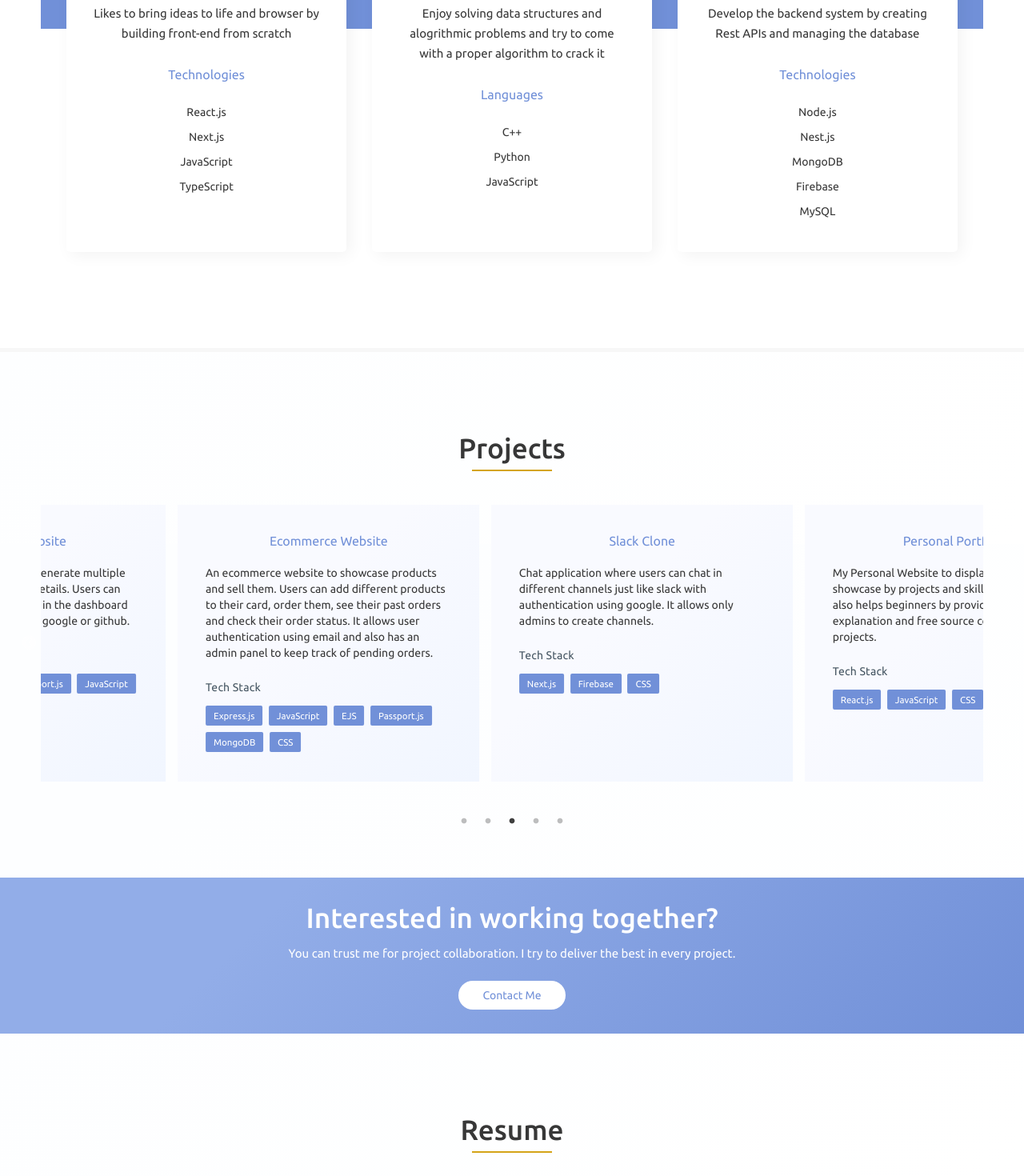
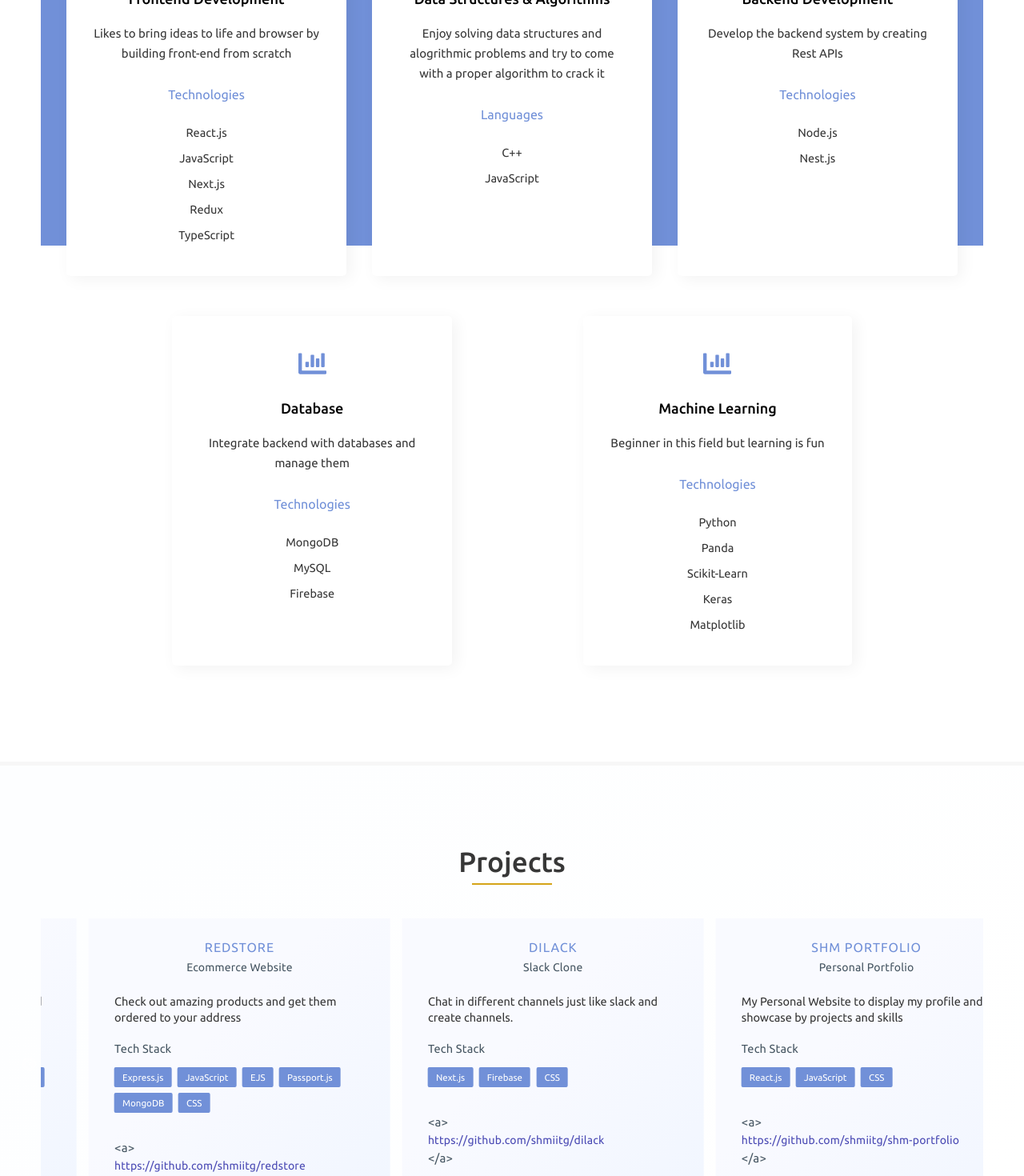
Before and after one commit to shmiitg/Shm-Portfolio, a React (Create React App) app: page / in a window 1280 px wide. Shown: the part 1720-3190 px from the top of the page at 80% size. Built offline with nearby package versions, Linux system fonts and the light colour scheme.

Commit message:
update skills and design

```diff
--- a/src/App.css
+++ b/src/App.css
@@ -20,7 +20,7 @@ html {
 }
 
 body {
-  font-size: 1.4rem;
+    font-size: 1.45rem;
     font-family: "Ubuntu", sans-serif;
     background-color: #fff;
     background-image: linear-gradient(315deg, #ffffff 0%, #fdfeff 74%);
--- a/src/about/AboutMe.js
+++ b/src/about/AboutMe.js
@@ -3,13 +3,14 @@ import "./AboutMe.css";
 const AboutMe = ({ aboutRef }) => {
     const highLigts = [
         "Frontend Development",
-        "Data Structures and Algorithms",
+        "Data Structures",
+        "Algorithms",
         "Backend Development",
-        "Machine learning and EDA",
         "Database management",
     ];
-    const about =
-        "A 4th year engineering student from Indian Institute of Technology, Guwahati passionate about coding. Started my coding journey in 2020 by learning C language. Over the past two years I have a explored a lot in the field of both Frontend and Backend Web Development by building mutiple projects and delpoying them. Also I practiced a lot of problems on Data Structures and Algorithms across multiple websites.";
+    const about = `A 4th year engineering student from Indian Institute of Technology, Guwahati passionate about coding.
+        Started my coding journey in 2020 by learning C language. Over the past two years I have a explored a lot in the field of both Frontend and Backend Web Development by building mutiple projects and delpoying them.
+        Also I practiced a lot of problems on Data Structures and Algorithms across multiple websites.`;
 
     return (
         <div className="about-container" ref={aboutRef}>
--- a/src/projects/ProjectCard.js
+++ b/src/projects/ProjectCard.js
@@ -1,4 +1,6 @@
-const ProjectCard = ({ name, link, info, tech }) => {
+const ProjectCard = ({ name, title, link, info, tech, github }) => {
+    const openAnchor = "<a>";
+    const closeAnchor = "</a>";
     return (
         <div className="proj-card">
             <div className="proj-card-wrapper">
@@ -7,7 +9,8 @@ const ProjectCard = ({ name, link, info, tech }) => {
                         {name}
                     </a>
                 </div>
-                <div className="proj-info">{info}</div>
+                <h4 className="proj-title">{title}</h4>
+                <p className="proj-info">{info}</p>
                 <div className="proj-tech-stack">Tech Stack</div>
                 <div className="proj-tools">
                     {tech.map((t, index) => (
@@ -16,6 +19,11 @@ const ProjectCard = ({ name, link, info, tech }) => {
                         </div>
                     ))}
                 </div>
+                <div className="proj-github">
+                    <span>{openAnchor}</span>
+                    <a href={github}>{github}</a>
+                    <span>{closeAnchor}</span>
+                </div>
             </div>
         </div>
     );
--- a/src/projects/Projects.css
+++ b/src/projects/Projects.css
@@ -14,15 +14,55 @@
 
 .proj-card-wrapper {
     height: inherit;
-    padding: max(2rem, 2.7vw);
+    padding: max(1.8rem, 2.1vw) max(2rem, 2.5vw);
+}
+
+.proj-card-main img {
+    max-width: 38rem;
+    position: absolute;
+    z-index: -10;
+    opacity: 0.25;
 }
 
 .proj-name {
     width: 100%;
-    font-size: 1.8rem;
+    font-size: 1.7rem;
+    text-transform: uppercase;
+    letter-spacing: 1px;
     text-align: center;
-    margin-bottom: 2rem;
+    margin-bottom: 0.75rem;
     color: var(--clr-primary);
+}
+
+.proj-title {
+    font-weight: 400;
+    margin-bottom: 2.5rem;
+    text-align: center;
+    font-size: 1.4rem;
+    letter-spacing: 0.2px;
+    color: #465662;
+}
+
+.proj-github {
+    display: flex;
+    flex-direction: column;
+    margin-top: 3.5rem;
+    letter-spacing: 0.2px;
+    color: #465662;
+    gap: 6px;
+}
+
+.proj-github span {
+    font-size: 1.5rem;
+}
+
+.proj-github a {
+    font-size: 1.4rem;
+    color: #4a4ab4;
+}
+
+.proj-github a:hover {
+    text-decoration: underline;
 }
 
 .proj-name a {
@@ -36,7 +76,7 @@
 
 .proj-tech-stack {
     letter-spacing: 0.2px;
-    margin: 2.5rem 0 1.5rem;
+    margin: 2rem 0 1.5rem;
     color: #465662;
 }
 
--- a/src/projects/Projects.js
+++ b/src/projects/Projects.js
@@ -8,34 +8,44 @@ import "slick-carousel/slick/slick-theme.css";
 const Projects = ({ projectsRef }) => {
     const projects = [
         {
-            name: "Interview Prep Website",
-            link: "https://shm-it.herokuapp.com",
-            info: "An Interview Preparation Website inspired from GeekforGeeks. The website has features like user authentication, code compiler, progress status, reading, writing, editing and deleting blogs, profile viewing and editing, problem solving, etc.",
+            name: "Code Dunk",
+            title: "Interview Tracker Website",
+            link: "https://code-dunk.onrender.com",
+            info: "Keep track of your interview progress and crack them",
             tech: ["React.js", "Express.js", "JWT", "JavaScript", "MongoDB", "CSS"],
+            github: "https://github.com/shmiitg/code-dunk",
         },
         {
-            name: "Portfolio Website",
+            name: "Portgen",
+            title: "Portfolio Website",
             link: "https://shm-portgen.herokuapp.com",
-            info: "The website allows users to generate multiple portfolio by filling required details. Users can view and edit their portfolios in the dashboard and signup/login using email, google or github.",
+            info: "Generate multiple portfolio by filling required details",
             tech: ["React.js", "Express.js", "Passport.js", "JavaScript", "MongoDB", "CSS"],
+            github: "https://github.com/shmiitg/portgen",
         },
         {
-            name: "Ecommerce Website",
+            name: "Redstore",
+            title: "Ecommerce Website",
             link: "https://shm-ecommerce.herokuapp.com",
-            info: "An ecommerce website to showcase products and sell them. Users can add different products to their card, order them, see their past orders and check their order status. It allows user authentication using email and also has an admin panel to keep track of pending orders.",
+            info: "Check out amazing products and get them ordered to your address",
             tech: ["Express.js", "JavaScript", "EJS", "Passport.js", "MongoDB", "CSS"],
+            github: "https://github.com/shmiitg/redstore",
         },
         {
-            name: "Slack Clone",
+            name: "Dilack",
+            title: "Slack Clone",
             link: "https://shm-dilack.vercel.app",
-            info: "Chat application where users can chat in different channels just like slack with authentication using google. It allows only admins to create channels.",
+            info: "Chat in different channels just like slack and create channels.",
             tech: ["Next.js", "Firebase", "CSS"],
+            github: "https://github.com/shmiitg/dilack",
         },
         {
-            name: "Personal Portfolio",
+            name: "Shm Portfolio",
+            title: "Personal Portfolio",
             link: "https://shm-portfolio.netlify.app",
-            info: "My Personal Website to display my profile and showcase by projects and skills. This website also helps beginners by providing them explanation and free source code of my projects.",
+            info: "My Personal Website to display my profile and showcase by projects and skills",
             tech: ["React.js", "JavaScript", "CSS"],
+            github: "https://github.com/shmiitg/shm-portfolio",
         },
     ];
 
@@ -81,9 +91,11 @@ const Projects = ({ projectsRef }) => {
                         <ProjectCard
                             key={index}
                             name={project.name}
+                            title={project.title}
                             link={project.link}
                             info={project.info}
                             tech={project.tech}
+                            github={project.github}
                         />
                     ))}
                 </Slider>
--- a/src/resume/KeyCourses.js
+++ b/src/resume/KeyCourses.js
@@ -15,7 +15,8 @@ const KeyCourses = () => {
         {
             name: "Machine Learning",
             date: "2020-21",
-            info: "Deep Learning Specialization by deeplearning.ai, FAST TRACK TO ML by Coding Club IIT Guwahati",
+            info: `Deep Learning Specialization by deeplearning.ai,
+            FAST TRACK TO ML by Coding Club IIT Guwahati`,
         },
     ];
 
--- a/src/resume/Projects.js
+++ b/src/resume/Projects.js
@@ -5,8 +5,14 @@ const Projects = () => {
         {
             name: "Interview Prep Website",
             date: "Oct 2021",
-            info: "Interview Preparation Website to keep track of progress and crack interviews",
+            info: "Keep track of your progress and crack interviews",
             tech: "React.js, Express.js, JWT, MongoDB, CSS",
+        },
+        {
+            name: "Project Manager",
+            date: "Aug 2022",
+            info: "Manage you projects and mark them with different status",
+            tech: "React.js, Express.js, MySQL, CSS",
         },
         {
             name: "Portfolio Generator",
@@ -17,7 +23,7 @@ const Projects = () => {
         {
             name: "Ecommerce Website",
             date: "July 2021",
-            info: "Interactive Ecommerce Website for showcasing and selling products",
+            info: "Checkout amazing products and buy them",
             tech: "Express.js, Passport.js, MongoDB, CSS",
         },
     ];
--- a/src/resume/TechSkills.js
+++ b/src/resume/TechSkills.js
@@ -1,16 +1,25 @@
 const TechSkills = () => {
     const skills = [
-        { name: "Core Programming", tech: "C++, Python" },
         {
             name: "Frontend Development",
-            tech: "React.js, JavaScript, TypeScript, Next.js",
+            tech: "React.js, JavaScript, Next.js, Redux",
+        },
+        {
+            name: "Data Structures and Algorithms",
+            tech: "C++",
         },
         {
             name: "Backend Development",
-            tech: "Node.js, Nest.js, MongoDB, MySQL, Firebase",
+            tech: "Node.js, Nest.js",
         },
-        { name: "Database", tech: "MongoDB, Firebase, MySQL" },
-        { name: "Machine Learning", tech: "Scikit-learn, Keras, OpenCV" },
+        {
+            name: "Database",
+            tech: "MongoDB, Firebase, MySQL",
+        },
+        {
+            name: "Miscellaneous",
+            tech: "Python, Docker, TypeScript, Machine Learning",
+        },
     ];
 
     return (
--- a/src/skills/Skills.js
+++ b/src/skills/Skills.js
@@ -10,21 +10,35 @@ const Skills = ({ skillsRef }) => {
             name: "Frontend Development",
             info: "Likes to bring ideas to life and browser by building front-end from scratch",
             title: "Technologies",
-            tech: ["React.js", "Next.js", "JavaScript", "TypeScript"],
+            tech: ["React.js", "JavaScript", "Next.js", "Redux", "TypeScript"],
         },
         {
             img: <FaDiceD6 />,
             name: "Data Structures & Algorithms",
             info: "Enjoy solving data structures and alogrithmic problems and try to come with a proper algorithm to crack it",
             title: "Languages",
-            tech: ["C++", "Python", "JavaScript"],
+            tech: ["C++", "JavaScript"],
         },
         {
             img: <FaChartBar />,
             name: "Backend Development",
-            info: "Develop the backend system by creating Rest APIs and managing the database",
+            info: "Develop the backend system by creating Rest APIs",
             title: "Technologies",
-            tech: ["Node.js", "Nest.js", "MongoDB", "Firebase", "MySQL"],
+            tech: ["Node.js", "Nest.js"],
+        },
+        {
+            img: <FaChartBar />,
+            name: "Database",
+            info: "Integrate backend with databases and manage them",
+            title: "Technologies",
+            tech: ["MongoDB", "MySQL", "Firebase"],
+        },
+        {
+            img: <FaChartBar />,
+            name: "Machine Learning",
+            info: "Beginner in this field but learning is fun",
+            title: "Technologies",
+            tech: ["Python", "Panda", "Scikit-Learn", "Keras", "Matplotlib"],
         },
     ];
 
```
Also changed, not shown: src/platforms/Platforms.css (deleted, +0 -21 lines), src/platforms/Platforms.js (deleted, +0 -33 lines), 1 other file (tests, documents, lock files or other folders). Lines whose indentation alone changed are shown as unchanged.
